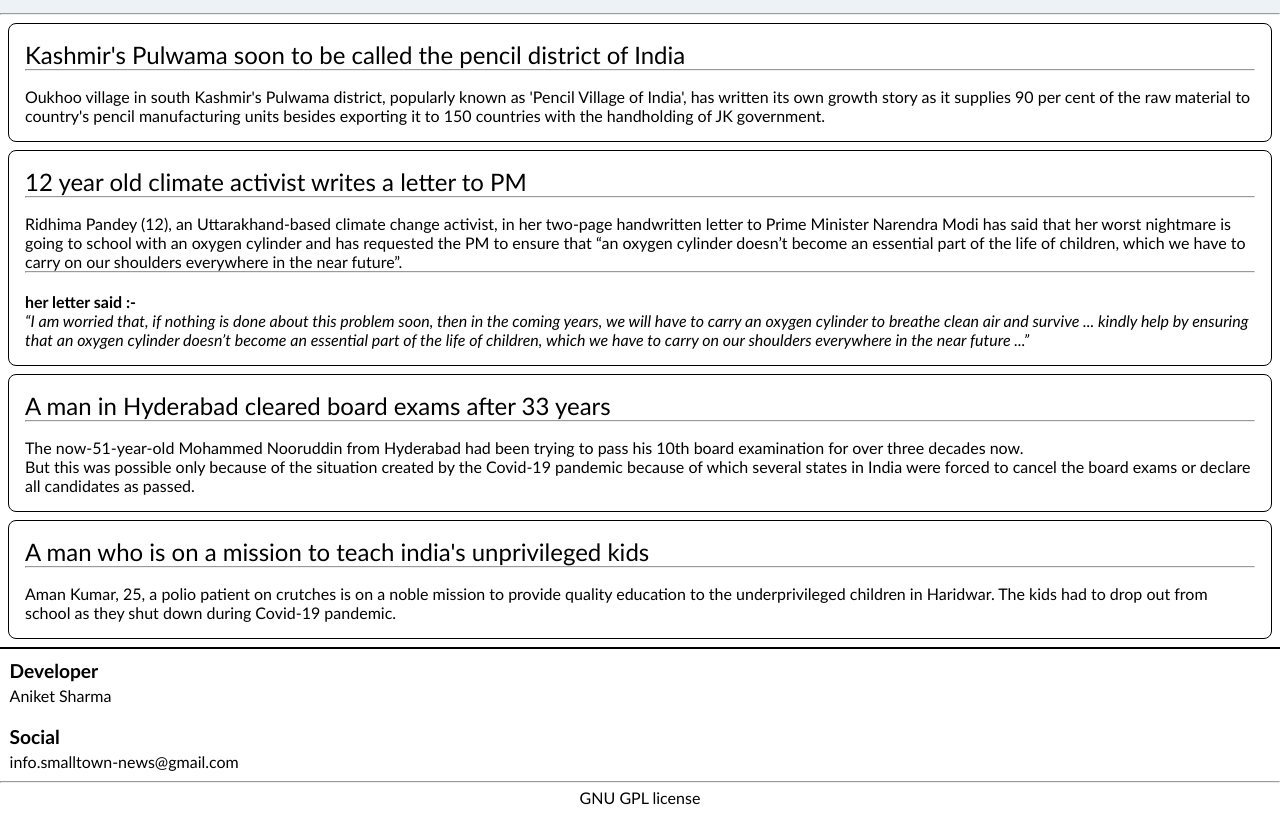
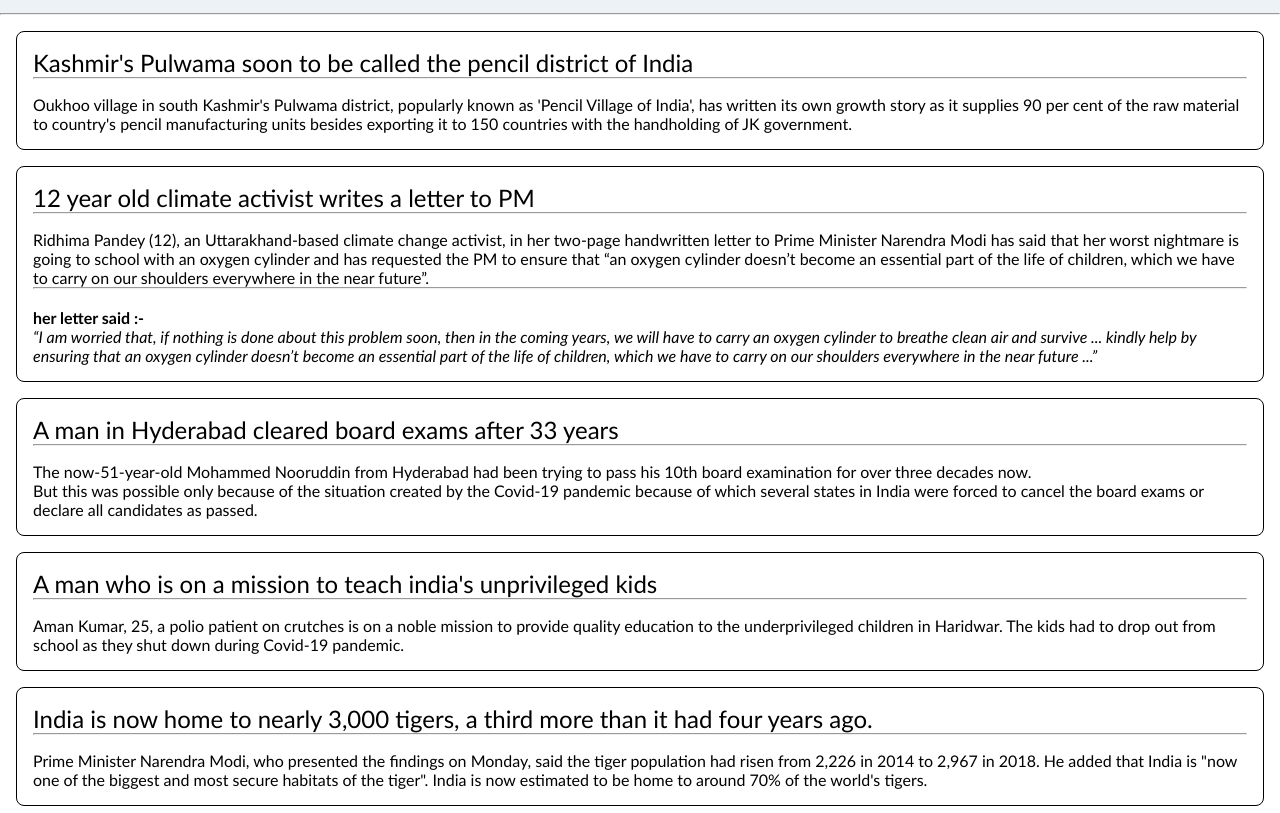
Before and after one commit to ANIKETSHARMAGIT56/smalltown-news, a plain HTML site: page index.html in a window 1280 px wide. Shown: the part 95-908 px from the top of the page. Drawn offline with Linux system fonts and the light colour scheme.

Commit message:
april 22 2022

```diff
--- a/index.html
+++ b/index.html
@@ -40,9 +40,12 @@
                 <hr>
                 <br><b> her letter said :- </b><br>
 
-                <i> “I am worried that, if nothing is done about this problem soon, then in the coming years, we will have to carry an oxygen cylinder to breathe clean air and survive ... kindly help by ensuring that an oxygen cylinder doesn’t become an essential part of the life of children, which we have to carry on our shoulders everywhere in the near future ...”
+                <i> “I am worried that, if nothing is done about this problem soon, then in the coming years, we will
+                    have to carry an oxygen cylinder to breathe clean air and survive ... kindly help by ensuring that
+                    an oxygen cylinder doesn’t become an essential part of the life of children, which we have to carry
+                    on our shoulders everywhere in the near future ...”
                 </i>
-                </div>
+            </div>
         </div>
         <div class="newsbox">
             <div class="headline">
@@ -50,9 +53,12 @@
             </div>
             <hr>
             <div class="description">
-                The now-51-year-old Mohammed Nooruddin from Hyderabad had been trying to pass his 10th board examination for
+                The now-51-year-old Mohammed Nooruddin from Hyderabad had been trying to pass his 10th board examination
+                for
                 over three decades now. <br>
-                But this was possible only because of the situation created by the Covid-19 pandemic because of which several states in India were forced to cancel the board exams or declare all candidates as passed. </div>
+                But this was possible only because of the situation created by the Covid-19 pandemic because of which
+                several states in India were forced to cancel the board exams or declare all candidates as passed.
+            </div>
         </div>
         <div class="newsbox">
             <div class="headline">
@@ -60,7 +66,20 @@
             </div>
             <hr>
             <div class="description">
-                Aman Kumar, 25, a polio patient on crutches is on a noble mission to provide quality education to the underprivileged children in Haridwar. The kids had to drop out from school as they shut down during Covid-19 pandemic.
+                Aman Kumar, 25, a polio patient on crutches is on a noble mission to provide quality education to the
+                underprivileged children in Haridwar. The kids had to drop out from school as they shut down during
+                Covid-19 pandemic.
+            </div>
+        </div>
+        <div class="newsbox">
+            <div class="headline">
+                India is now home to nearly 3,000 tigers, a third more than it had four years ago.</div>
+            <hr>
+            <div class="description">
+                Prime Minister Narendra Modi, who presented the findings on Monday, said the tiger population had risen
+                from 2,226 in 2014 to 2,967 in 2018.
+                He added that India is "now one of the biggest and most secure habitats of the tiger".
+                India is now estimated to be home to around 70% of the world's tigers.
             </div>
         </div>
     </div>
--- a/style.css
+++ b/style.css
@@ -18,7 +18,7 @@
 }
 .newsbox{
     border: 1px solid black;
-    margin: 0.5rem;
+    margin: 1rem;
     border-radius: 0.5rem;
     padding: 1rem;
 }
```
